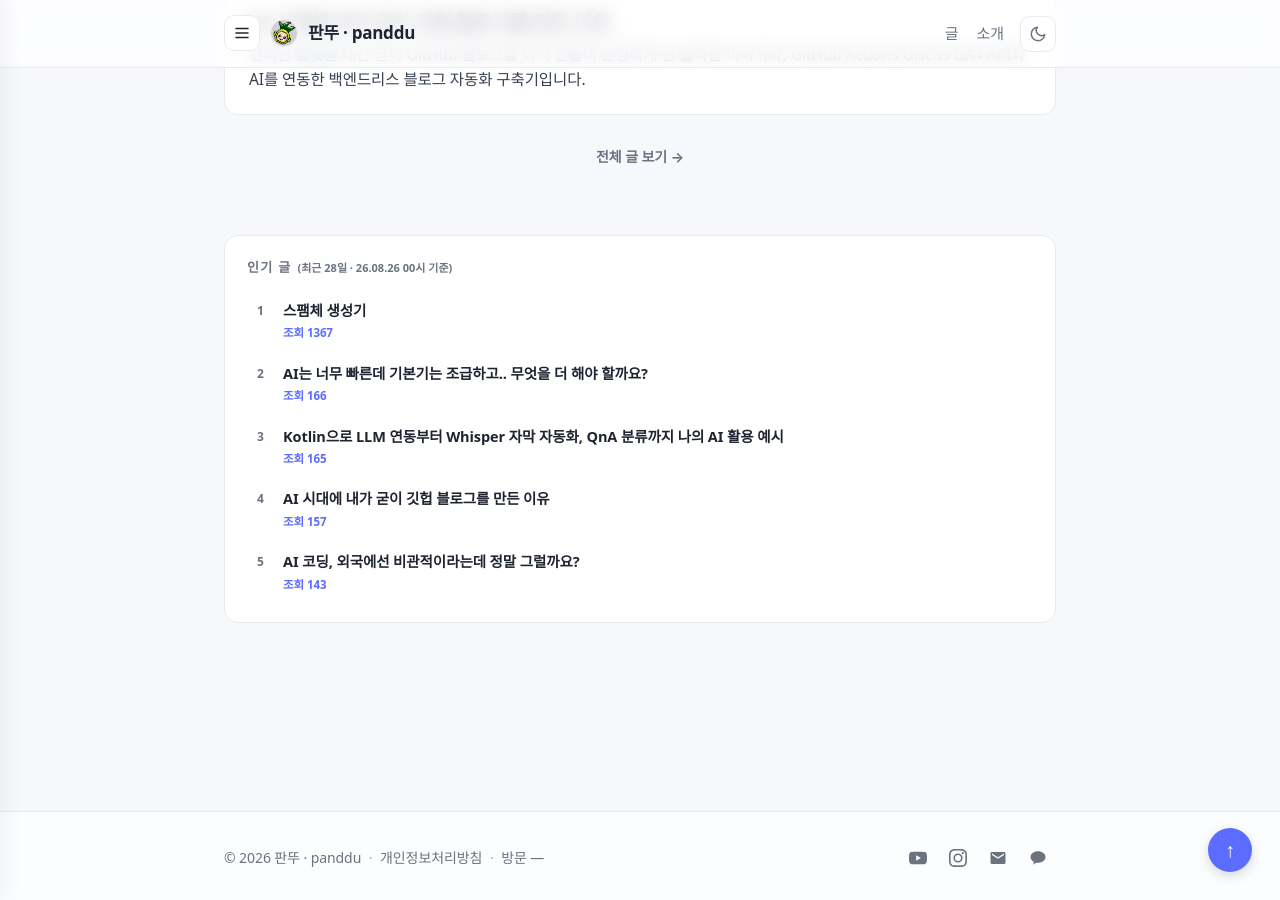
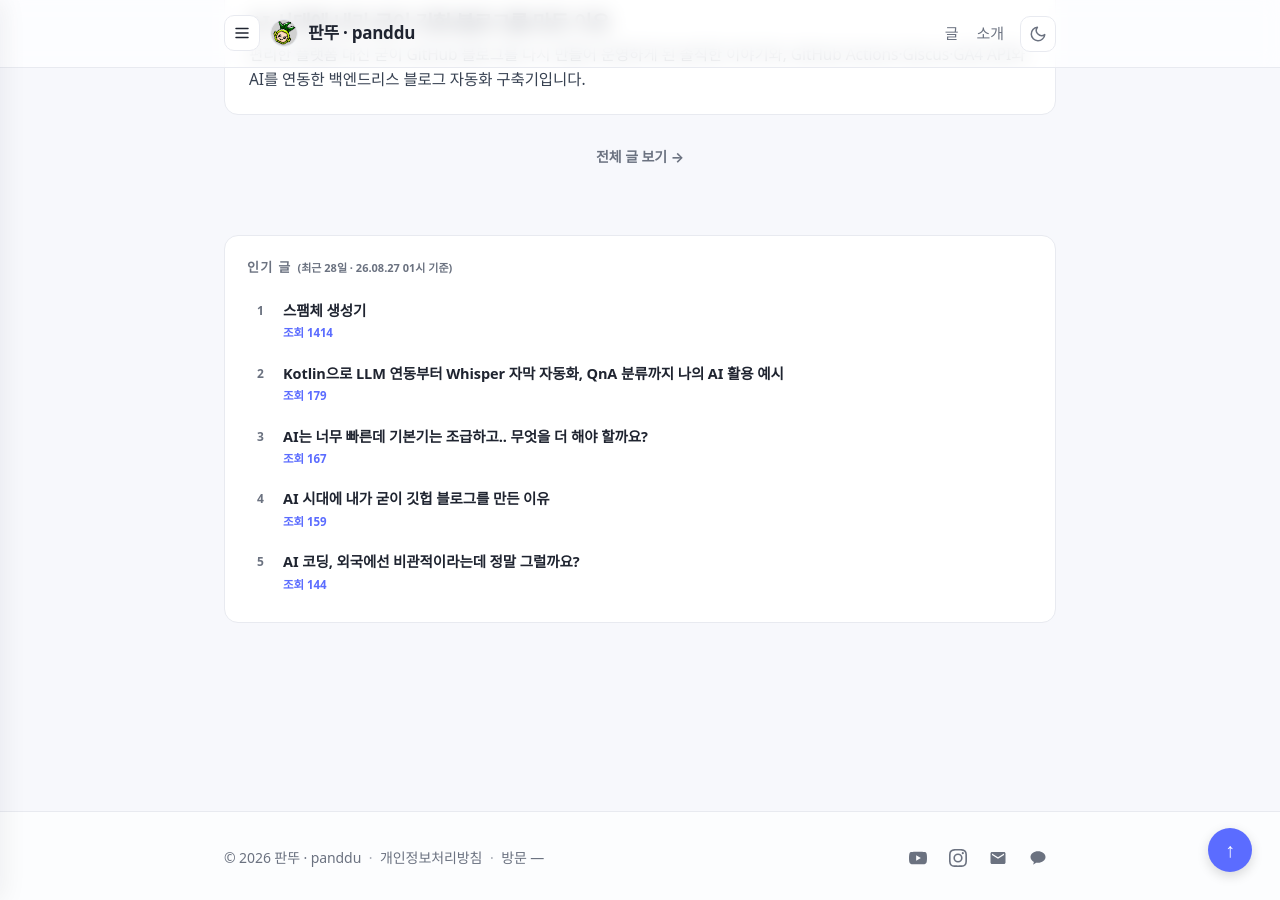
Before and after one commit to panddu/panddu.github.io, a Jekyll site: the page built from index.html, in a window 1280 px wide and 900 px high, scrolled down 1992 px. Built offline with Jekyll 4.4.1, drawn with Linux system fonts in a browser that asks for light colours; some web fonts are replaced.

Commit message:
chore: update popular posts

```diff
--- a/_data/popular_posts.json
+++ b/_data/popular_posts.json
@@ -1,31 +1,31 @@
 {
-  "generated_at": "2026-08-26T00:40:15+09:00",
+  "generated_at": "2026-08-27T01:16:33+09:00",
   "period_days": 28,
   "posts": [
     {
       "title": "스팸체 생성기",
       "url": "/posts/2019/04/spammaker/",
-      "views": 1367
+      "views": 1414
+    },
+    {
+      "title": "Kotlin으로 LLM 연동부터 Whisper 자막 자동화, QnA 분류까지 나의 AI 활용 예시",
+      "url": "/posts/2026/08/panddu-ai-workflow/",
+      "views": 179
     },
     {
       "title": "AI는 너무 빠른데 기본기는 조급하고.. 무엇을 더 해야 할까요?",
       "url": "/posts/2026/08/ai-and-basic-skills/",
-      "views": 166
-    },
-    {
-      "title": "Kotlin으로 LLM 연동부터 Whisper 자막 자동화, QnA 분류까지 나의 AI 활용 예시",
-      "url": "/posts/2026/08/panddu-ai-workflow/",
-      "views": 165
+      "views": 167
     },
     {
       "title": "AI 시대에 내가 굳이 깃헙 블로그를 만든 이유",
       "url": "/posts/2026/08/why-i-made-github-blog/",
-      "views": 157
+      "views": 159
     },
     {
       "title": "AI 코딩, 외국에선 비관적이라는데 정말 그럴까요?",
       "url": "/posts/2026/08/ai-coding-sentiment/",
-      "views": 143
+      "views": 144
     }
   ]
 }
```
